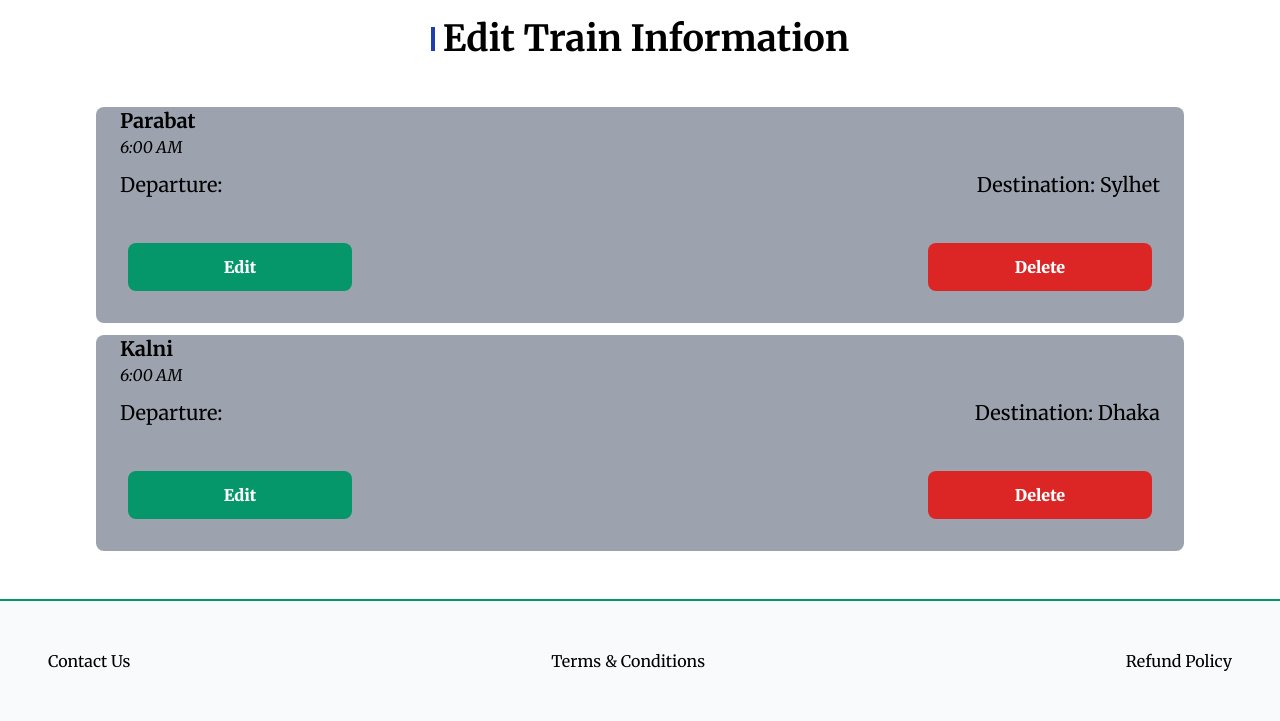
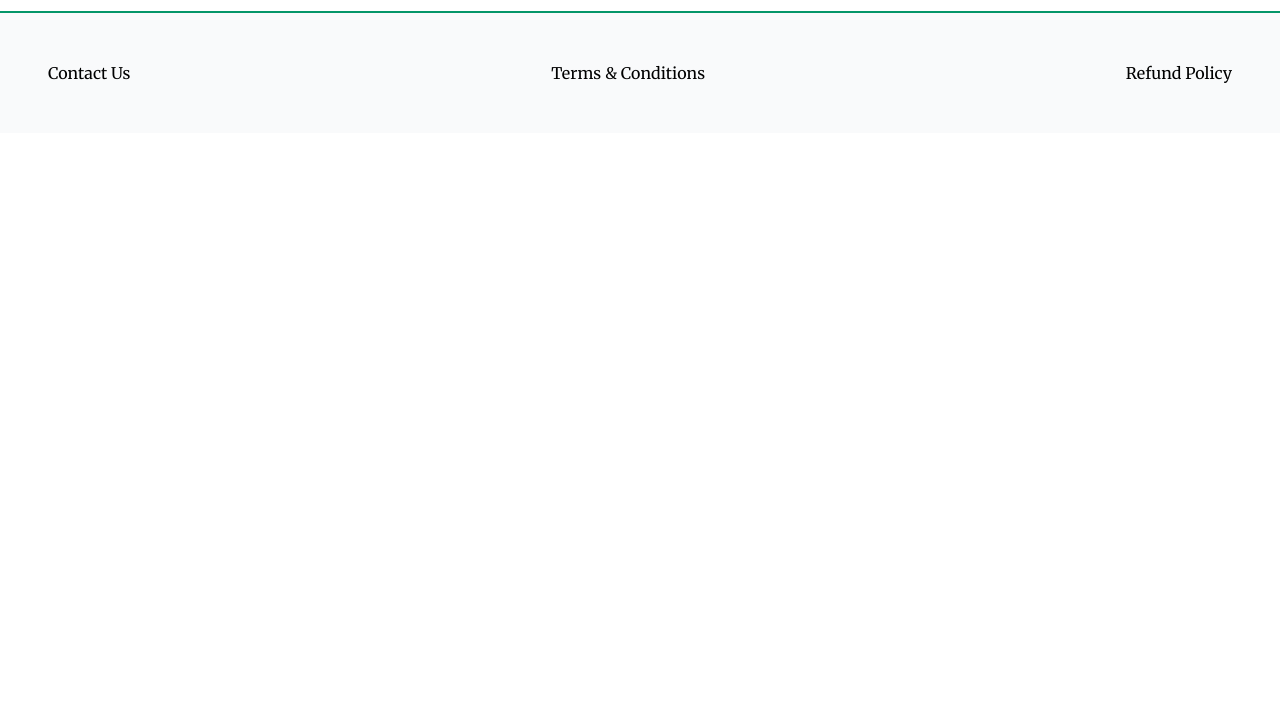
Before and after one commit to shadullah/train-ticket-mvt, a Django app: page /train/add_train in a window 1280 px wide. Shown: the part 835-1556 px from the top of the page. After the commit the page ends 918 px from the top, so only its background shows below. Run offline with Django 5.2, Linux system fonts and the light colour scheme; data comes from the database, SQL or seed files in the repository; both versions use the stored data as it was after the commit; some libraries are stand-ins or nearby versions.

Commit message:
details train page

```diff
--- a/train/forms.py
+++ b/train/forms.py
@@ -9,4 +9,4 @@
 class TrainInfoUpdateForm(forms.ModelForm):
     class Meta:
         model= Train_list
-        fields = ['name', 'time', 'station', 'destination']
+        fields = ['name', 'time', 'destination']
--- a/train/models.py
+++ b/train/models.py
@@ -21,6 +21,14 @@
     ('NON-AC', 'NON-AC'),
 )
 
+SEAT_NO=(
+    ('A1','A1'),
+    ('A2','A2'),
+    ('A3','A3'),
+    ('A4','A4'),
+    ('A5','A5'),
+)
+
 class Station(models.Model):
     name=models.CharField(max_length=50)
     slug=models.SlugField(max_length=100, unique=True, null=True, blank=True)
@@ -33,6 +41,7 @@
     time= models.CharField(max_length=15, choices=TIME_SLOT, blank=True, null=True)
     seat= models.CharField(max_length=15, choices=SEAT_TYPE, blank=True, null=True)
     station= models.ManyToManyField(Station)
+    seat_number=models.CharField(max_length=200, choices= SEAT_NO, blank=True, null=True)
     destination = models.CharField(max_length=200, choices= DESTINATION, blank=True, null=True)
 
     def __str__(self):
--- a/train/templates/train/add_train.html
+++ b/train/templates/train/add_train.html
@@ -40,8 +40,8 @@
   }
 </style>
 
-<h1 class="font-bold text-4xl text-center mt-6 py-3 text-yellow-400">Add Train</h1>
-<div class="px-1 py-0.5 bg-yellow-400 w-10 mx-auto mb-5"></div>
+<h1 class="font-bold text-4xl text-center mt-6 py-3 text-gray-600">Add Train</h1>
+<div class="px-1 py-0.5 bg-green-400 w-10 mx-auto mb-5"></div>
 
 <div class="my-8 flex justify-between items-center">
   <div class="w-1/2 p-12">
@@ -119,43 +119,4 @@
   </div>
 </div>
 
-<h1 class="text-4xl justify-center font-bold mt-10 flex items-center"><div class="w-1 h-6 mr-2 bg-blue-800"></div>Edit Train Information</h1>
-
-<div class="mx-24 my-12">
-  {% for train in trains %}
-  <div class="mx-auto bg-gray-400 rounded-lg">
-    <div class="rounded-lg">
-      <div class="px-6 mt-3">
-        <h5 class="text-xl font-bold">{{train.name }}</h5>
-        <p class="italic">{{ train.time }}</p>
-      </div>
-      <div class="flex justify-between items-center py-3 px-6">
-        <p class="text-xl">
-            Departure:
-            {% for cat in trains.station.all %}
-            {{ cat.name }}
-            {% endfor %}
-        </p>
-        <p class="text-xl">Destination: {{ train.destination }}</p>
-      </div>
-      <div class="flex justify-between p-8">
-        <a href="{% url 'edit_train' train.id %}">
-          <button class="bg-green-600 rounded-lg w-56 py-3 text-white font-extrabold" >
-            Edit
-          </button>
-        </a>
-
-
-        <a href="{% url 'delete_train' train.id %}">
-          <button class="bg-red-600 rounded-lg w-56 py-3 text-white font-extrabold" >
-          Delete
-        </button>
-        </a>
-
-    </div>
-    </div>
-  </div>
-  {% endfor %}
-</div>
-
 {% endblock %}
--- a/train/urls.py
+++ b/train/urls.py
@@ -7,4 +7,5 @@
     path('train_list', views.train_list,name='train_list'),
     path('edit_train/<int:id>', views.editTrainInfo,name='edit_train'),
     path('delete_train/<int:id>/', views.delete_train,name='delete_train'),
+    path('details_train/<int:id>', views.Detail_train.as_view(), name='details_train'),
 ]
--- a/train/views.py
+++ b/train/views.py
@@ -3,6 +3,7 @@
 from .forms import AddTrainForm,TrainInfoUpdateForm
 from django.urls import reverse_lazy
 from .models import Train_list
+from django.views.generic import DetailView
 
 # Create your views here.
 class Add_trainView(FormView):
@@ -27,12 +28,34 @@
     data= Train_list.objects.all()
     return render(req, 'train/train_list.html', {'trains': data})
 
+
+class Detail_train(DetailView):
+    model = Train_list
+    pk_url_kwarg = 'id'
+    template_name= 'train/detail_train.html'
+    context_object_name = 'train'
+
+    # def post(self, req, *args, **kwargs):
+    #     train = self.get_object()
+    #     return self.get(req, *args, **kwargs)
+
+    def get_context_data(self, **kwargs):
+        context = super().get_context_data(**kwargs)
+        train = self.get_object()
+        stations = train.station.all()
+        seat_numbers = train.seat_number.split(",") if train.seat_number else []  # Split seat_number string into a list
+        context['stations'] = stations  # Pass the related stations to the context
+        context['seat_numbers'] = seat_numbers
+        return context
+
+
 def editTrainInfo(req,id):
-    train = Train_list.objects.get(pk=id)
+    train = Train_list.objects.filter(pk=id).first()
     edit_form = TrainInfoUpdateForm(instance=train)
 
     if req.method=='POST':
         edit_form = TrainInfoUpdateForm(req.POST,instance=train)
+        # print(edit_form)
         if edit_form.is_valid():
             edit_form.save()
             return redirect('home')
```
Also changed, not shown: train/templates/train/detail_train.html (added, +24 -0 lines), train/templates/train/train_list.html (+21 -2 lines), db.sqlite3, train/migrations/0003_train_list_seat_number.py (added).
